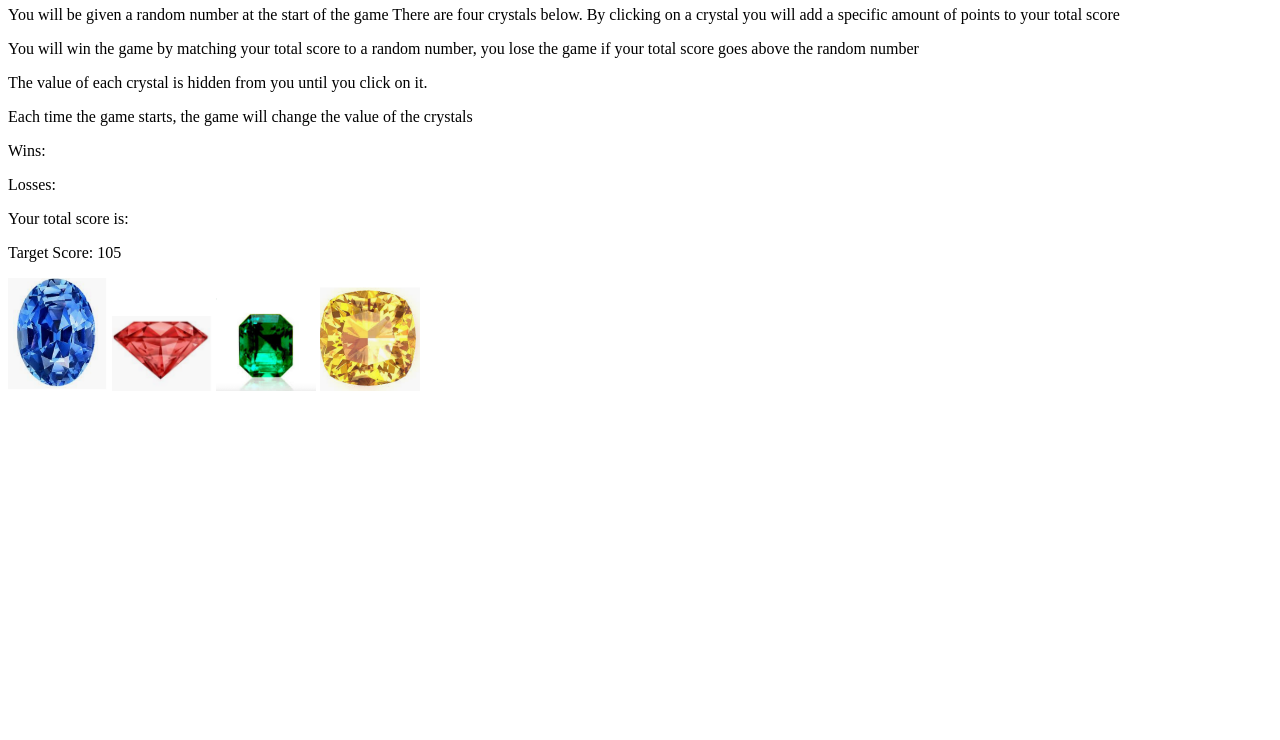
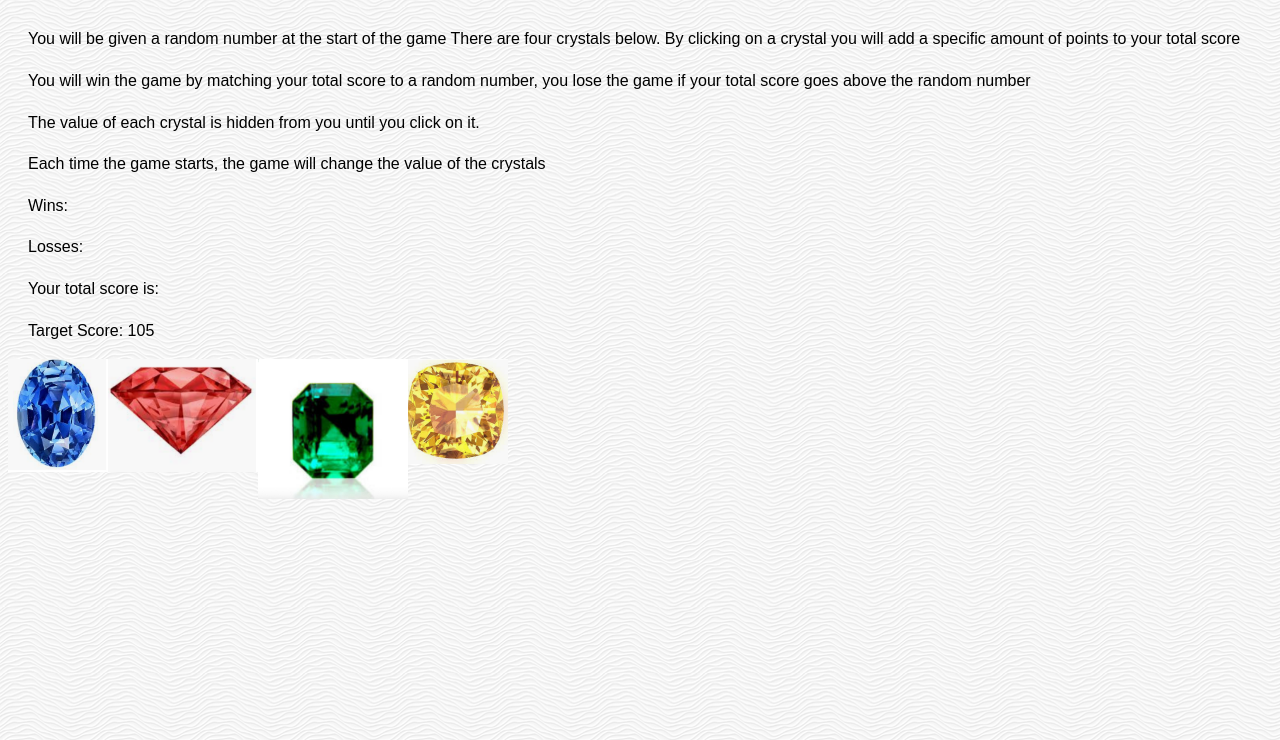
Before and after one commit to mlinderz/unit-4-game, a plain HTML site: page index.html in a window 1280 px wide. Shown: the part 60-800 px from the top of the page. Drawn offline with nearby package versions, Linux system fonts and the light colour scheme.

Commit message:
Close - just need to reset the game - css added
Added some css - still need help with resetting.

```diff
--- a/assets/css/style.css
+++ b/assets/css/style.css
@@ -0,0 +1,29 @@
+
+* {
+    box-sizing: border-box;
+  }
+
+  body {
+    font-family: Arial, Helvetica, sans-serif;
+    background-image: url(../images/white-waves.png);
+  }
+
+  p{
+    margin-right: 5px;
+    line-height: 25px;
+    position: relative;
+    left: 20px;
+    top: 20px;
+    font-family: Arial, Helvetica, sans-serif;
+    color: teal
+    font-size: 18px;
+    line-height:1.6;
+  }
+
+  img{
+    float: left;
+    position: relative;
+    margin-top: 20px;
+    margin-bottom: 25px;
+    margin-left: 0px;
+  }
--- a/assets/javascript/game.js
+++ b/assets/javascript/game.js
@@ -13,7 +13,6 @@ function generateTargetScore (){
     var randomNumber = Math.round(Math.random()*120)
     return(randomNumber)
 }
-
 
 function generateGemScore (){
     var randomNumber = Math.round(Math.random()*12)
@@ -33,6 +32,7 @@ function beginGame (){
     targetScore = generateTargetScore()
     $("#targetScore").text("Target Score: " + targetScore)
 }
+
 $("#blueGem").on("click",function(){
     console.log("blue gem was clicked")
     currentScore = currentScore+blueGem
@@ -68,9 +68,13 @@ $("#yellowGem").on("click",function(){
 function checkingScore(){
     if (currentScore == targetScore) {
         console.log("you win")
+        Wins = Wins + 1
+        $("#Losses").text("Losses: " + 1)
     }
     if (currentScore > targetScore){
         console.log("you lose")
+        Losses = Losses + 1
+        $("#Losses").text("Losses: " + 1)
     }
 }
 function updateCurrentScore(){
@@ -78,6 +82,12 @@ function updateCurrentScore(){
 }
 
 function resetGame(){
+    if (currentScore == targetScore) {
+        targetScore = 0
+        currentScore = 0
+
+    }
+
 
 }
 
--- a/index.html
+++ b/index.html
@@ -1,6 +1,7 @@
 <html>
 <head>
     <title>CrystalsCollector!</title>
+    <link rel="stylesheet" type="text/css" href="assets/css/style.css">
 </head>
 <body>
 
@@ -22,11 +23,11 @@ you lose the game if your total score goes above the random number</p>
 
 
 <p id="currentScore">Your total score is:</p>
-<p id="targetScore"> </p>
+<p id="targetScore">Target Score: </p>
 
 <img id = "blueGem" src="assets/images/blue.jpg"width=100px>
-<img id = "redGem" src="assets/images/red.jpg"width=100px>
-<img id = "greenGem" src="assets/images/green.jpg"width=100px>
+<img id = "redGem" src="assets/images/red.jpg"width=150px>
+<img id = "greenGem" src="assets/images/green.jpg"width=150px>
 <img id = "yellowGem" src="assets/images/yellow.jpg"width=100px>
 
 <script src="https://cdnjs.cloudflare.com/ajax/libs/jquery/3.2.1/jquery.min.js"></script>
```
Also changed, not shown: assets/images/white-waves.png (added), 2 other files.
